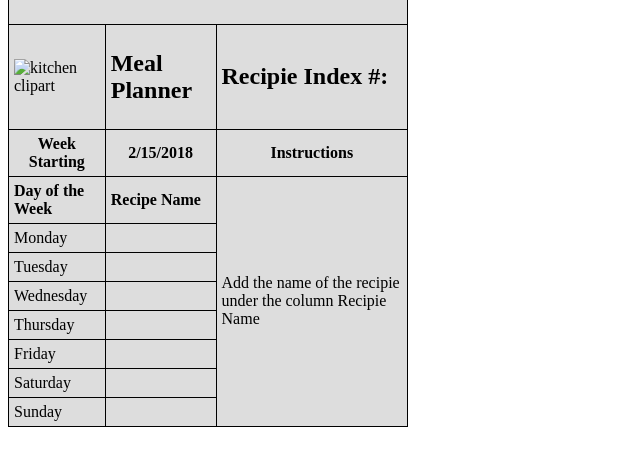
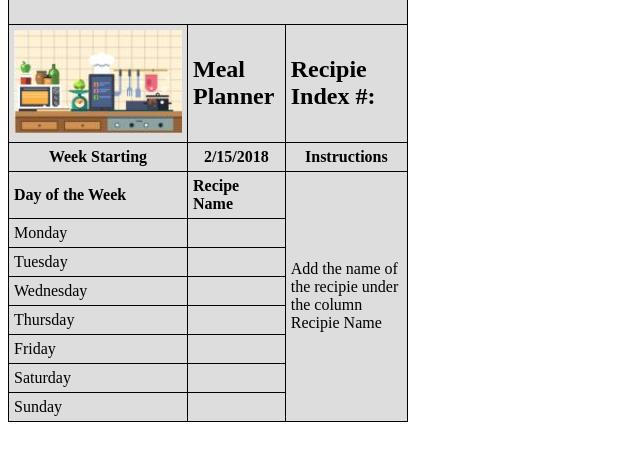
Before and after one commit to DubiousLlama/PortfolioSite, a plain HTML site: page module02.html in a window 1280 px wide. Shown: the part 75-540 px from the top of the page, without its empty margins (0-640 px from the left). Drawn offline with Linux system fonts and the light colour scheme; the site is published under a folder, as on GitHub Pages, so addresses that start at the root find nothing.

Commit message:
Update module02.html

```diff
--- a/module02.html
+++ b/module02.html
@@ -12,7 +12,7 @@
                 <td colspan="3"><h1>HTML Table Example</h1> </td>
             </tr>
             <tr>
-                <td><img alt="kitchen clipart" src="/images/KitchenClipArt.jpg"></td>
+                <td><img alt="kitchen clipart" src="images/KitchenClipArt.jpg"></td>
                 <td><h2>Meal Planner</h2></td>
                 <td><h2>Recipie Index #:</h2></td>
             </tr>
```
